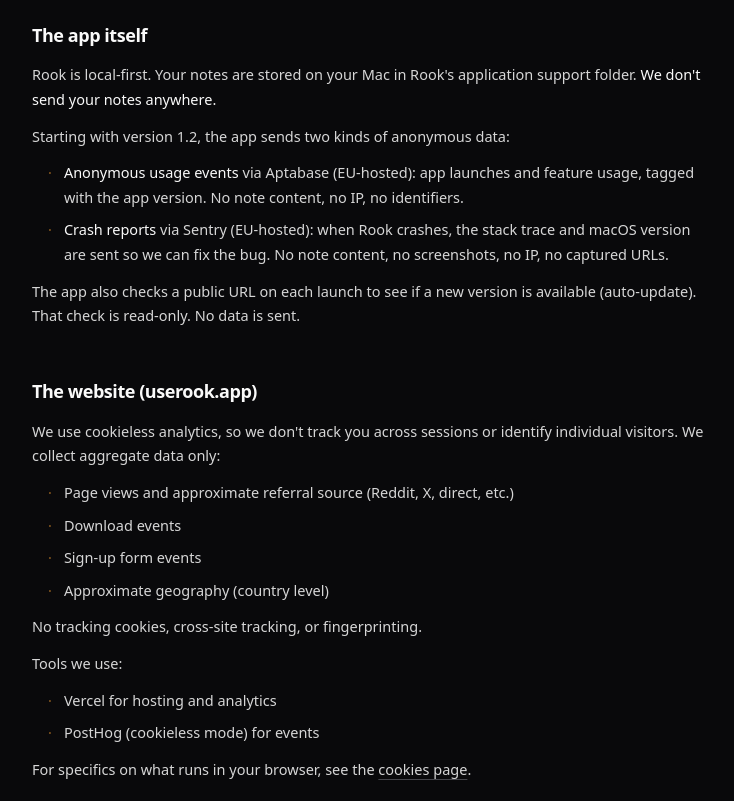
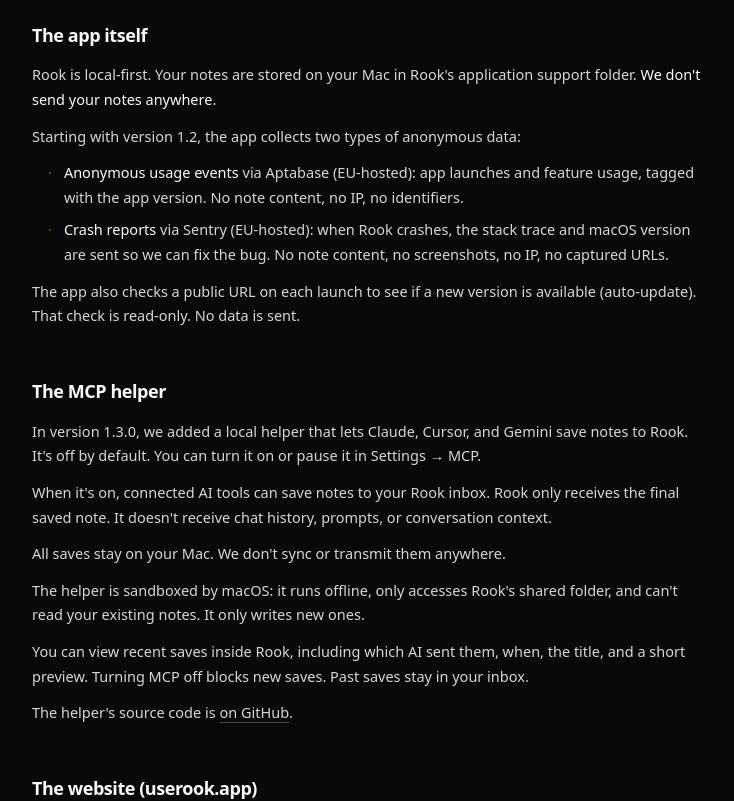
Before and after one commit to maryamtb/rook, a Next.js app in the folder rook-landing/: page /privacy in a window 1280 px wide. Shown: the part 420-1221 px from the top of the page, without its empty margins (268-1002 px from the left). Built offline with nearby package versions, Linux system fonts and the light colour scheme.

Commit message:
privacy: add MCP helper section

```diff
--- a/rook-landing/app/privacy/page.tsx
+++ b/rook-landing/app/privacy/page.tsx
@@ -29,7 +29,7 @@
             Privacy
           </h1>
           <p className="mt-3 text-[15px] text-muted-foreground leading-relaxed">
-            Last updated: April 27, 2026
+            Last updated: May 13, 2026
           </p>
         </header>
 
@@ -54,7 +54,7 @@
               </strong>
             </p>
             <p className="mb-3">
-              Starting with version 1.2, the app sends two kinds of anonymous
+              Starting with version 1.2, the app collects two types of anonymous
               data:
             </p>
             <ul className="space-y-2 mb-3 ml-4">
@@ -85,6 +85,47 @@
               The app also checks a public URL on each launch to see if a
               new version is available (auto-update). That check is
               read-only. No data is sent.
+            </p>
+          </section>
+
+          <section>
+            <h2 className="text-[18px] font-semibold tracking-tight mb-3 text-foreground">
+              The MCP helper
+            </h2>
+            <p className="mb-3">
+              In version 1.3.0, we added a local helper that lets Claude,
+              Cursor, and Gemini save notes to Rook. It&apos;s off by
+              default. You can turn it on or pause it in Settings → MCP.
+            </p>
+            <p className="mb-3">
+              When it&apos;s on, connected AI tools can save notes to your
+              Rook inbox. Rook only receives the final saved note. It
+              doesn&apos;t receive chat history, prompts, or conversation
+              context.
+            </p>
+            <p className="mb-3">
+              All saves stay on your Mac. We don&apos;t sync or transmit
+              them anywhere.
+            </p>
+            <p className="mb-3">
+              The helper is sandboxed by macOS: it runs offline, only
+              accesses Rook&apos;s shared folder, and can&apos;t read your
+              existing notes. It only writes new ones.
+            </p>
+            <p className="mb-3">
+              You can view recent saves inside Rook, including which AI
+              sent them, when, the title, and a short preview. Turning MCP
+              off blocks new saves. Past saves stay in your inbox.
+            </p>
+            <p>
+              The helper&apos;s source code is{" "}
+              <a
+                href="https://github.com/maryamtb/rook/tree/main/rook-mcp"
+                className="underline decoration-muted-foreground/40 underline-offset-4 hover:text-foreground transition-colors"
+              >
+                on GitHub
+              </a>
+              .
             </p>
           </section>
 
@@ -210,7 +251,7 @@
                 <span>
                   App telemetry: retained per Aptabase and Sentry defaults
                   (typically 30 to 90 days). Since events are anonymous, we
-                  can&apos;t delete a specific user&apos;s events on request,
+                  can&apos;t reliably identify or isolate individual events,
                   but we can purge the entire dataset.
                 </span>
               </li>
```
